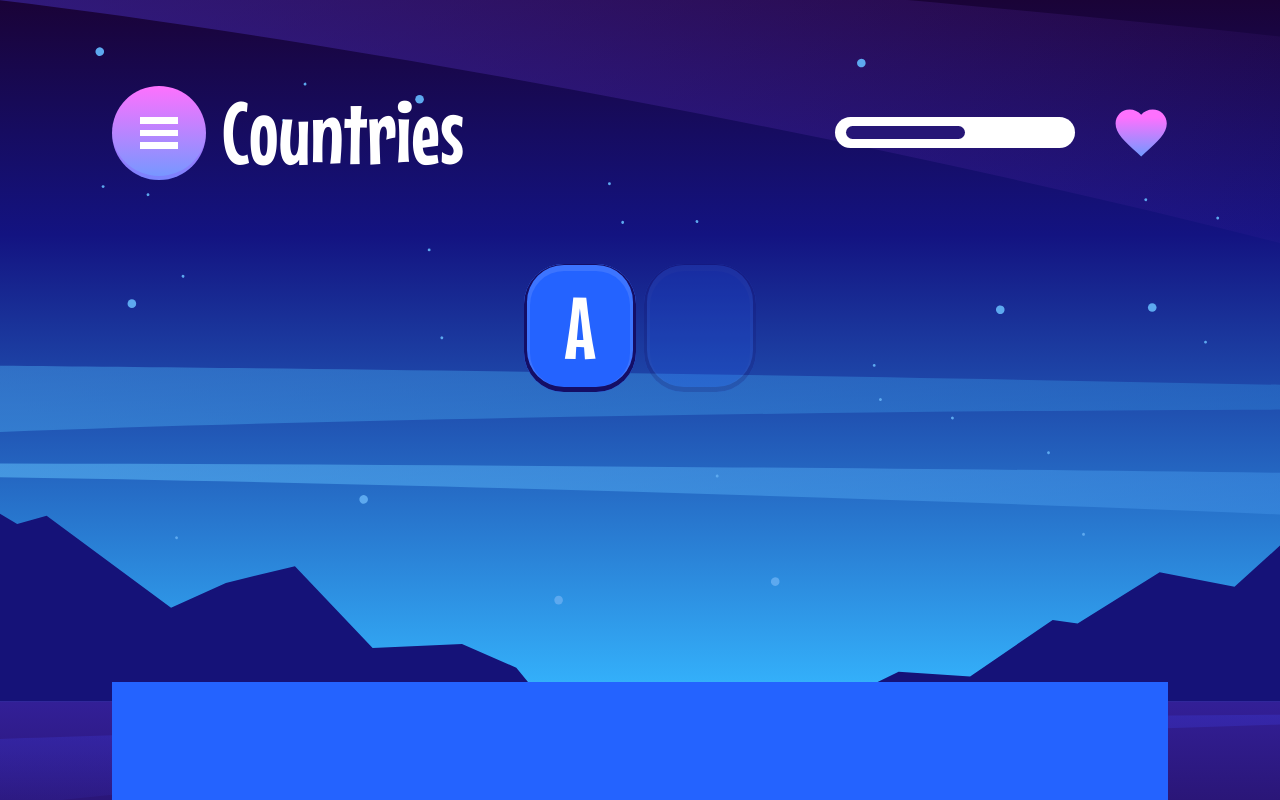
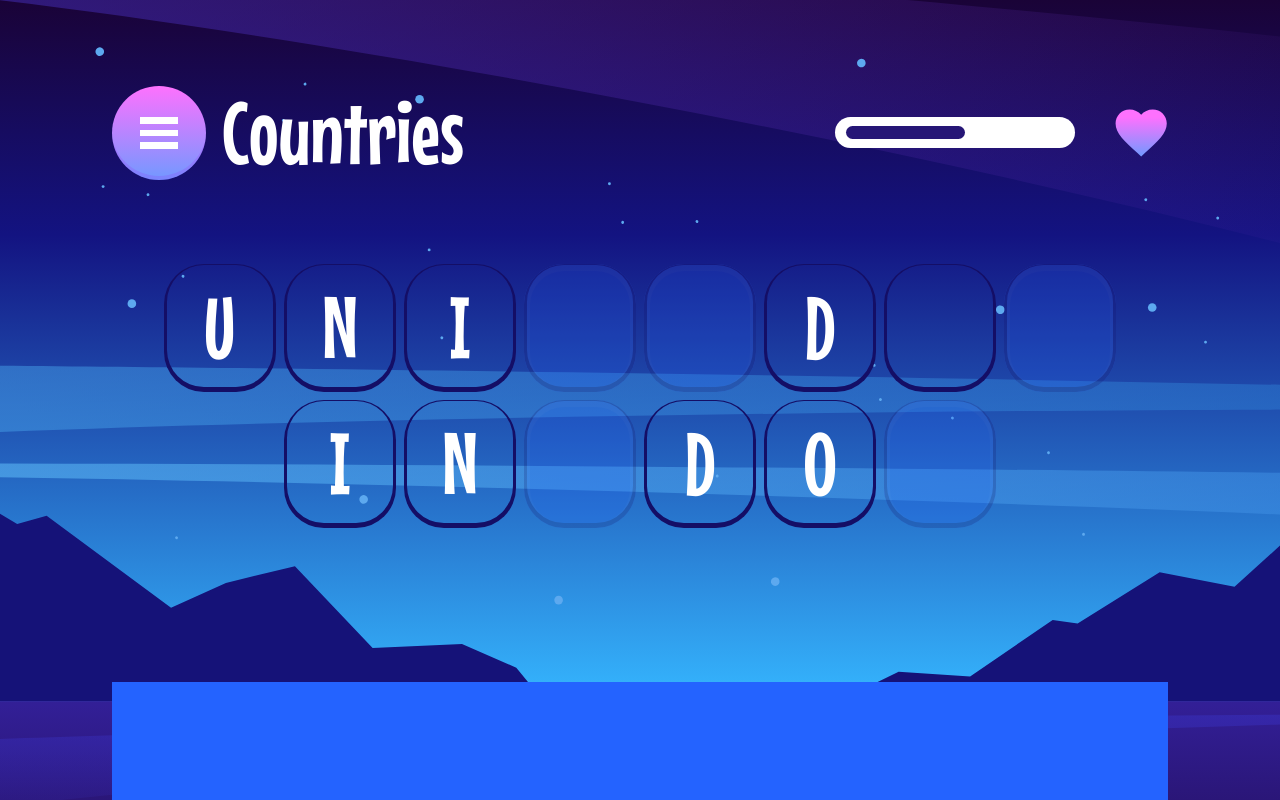
Before and after one commit to omarkarake/angularHangMan, an Angular app: page / in a window 1280 px wide. Shown: the top 800 px of the page. Built offline with nearby package versions, Linux system fonts and the light colour scheme.

Commit message:
implementing: adding displaying words logic

```diff
--- a/src/app/pages/in-game/in-game.component.html
+++ b/src/app/pages/in-game/in-game.component.html
@@ -6,7 +6,7 @@
     <!-- for upper game control -->
     <div class="min-h-[300px] max-h-full mt-[78px]">
       <div class="flex items-center justify-center flex-wrap gap-2">
-        <div
+        <!-- <div
           class="w-[40px] h-[66px] md:w-[88px] md:h-[112px] lg:w-[112px] lg:h-[128px] bg-blue rounded-[40px] text-white lg:text-heading-s shadow-inner-custom-top-btn cursor-pointer"
         >
           <div
@@ -21,6 +21,27 @@
           <div
             class="w-[100%] h-[100%] shadow-inner-custom-bottom-btn rounded-[40px] flex justify-center items-center"
           ></div>
+        </div> -->
+        <div
+          *ngFor="let letter of word.split('')"
+          [ngClass]="{
+            'w-[40px] h-[66px] md:w-[88px] md:h-[112px] lg:w-[112px] lg:h-[128px] rounded-[40px] cursor-pointer': true,
+            'bg-blue text-white lg:text-heading-s shadow-inner-custom-top-btn':
+              !isSpecialLetter(letter),
+            'bg-blue opacity-20 text-white text-heading-s shadow-inner-custom-top-btn':
+              isSpecialLetter(letter)
+          }"
+        >
+          <div
+            class="w-[100%] h-[100%] shadow-inner-custom-bottom-btn rounded-[40px] flex justify-center items-center"
+          >
+            <p
+              *ngIf="!isSpecialLetter(letter)"
+              class="text-[40px] md:text-[64px] leading-[120%] lg:text-heading-l text-white"
+            >
+              {{ letter }}
+            </p>
+          </div>
         </div>
       </div>
       <div></div>
--- a/src/app/pages/in-game/in-game.component.ts
+++ b/src/app/pages/in-game/in-game.component.ts
@@ -6,5 +6,10 @@ import { Component } from '@angular/core';
   styleUrl: './in-game.component.css'
 })
 export class InGameComponent {
+  word = 'UNITED KINGDOM';
+  specialLetters = ['T', 'E', 'K', 'G', 'M'];
 
+  isSpecialLetter(letter: string): boolean {
+    return this.specialLetters.includes(letter);
+  }
 }
```
